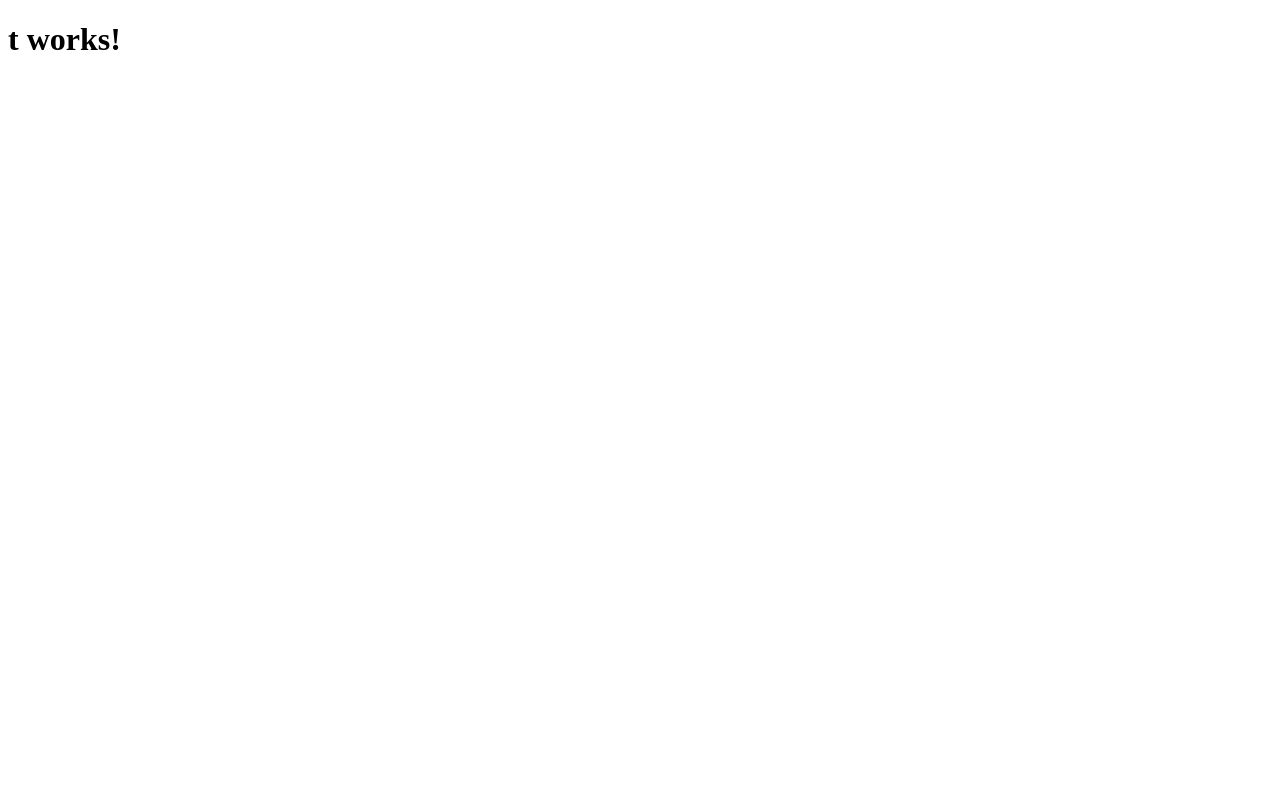
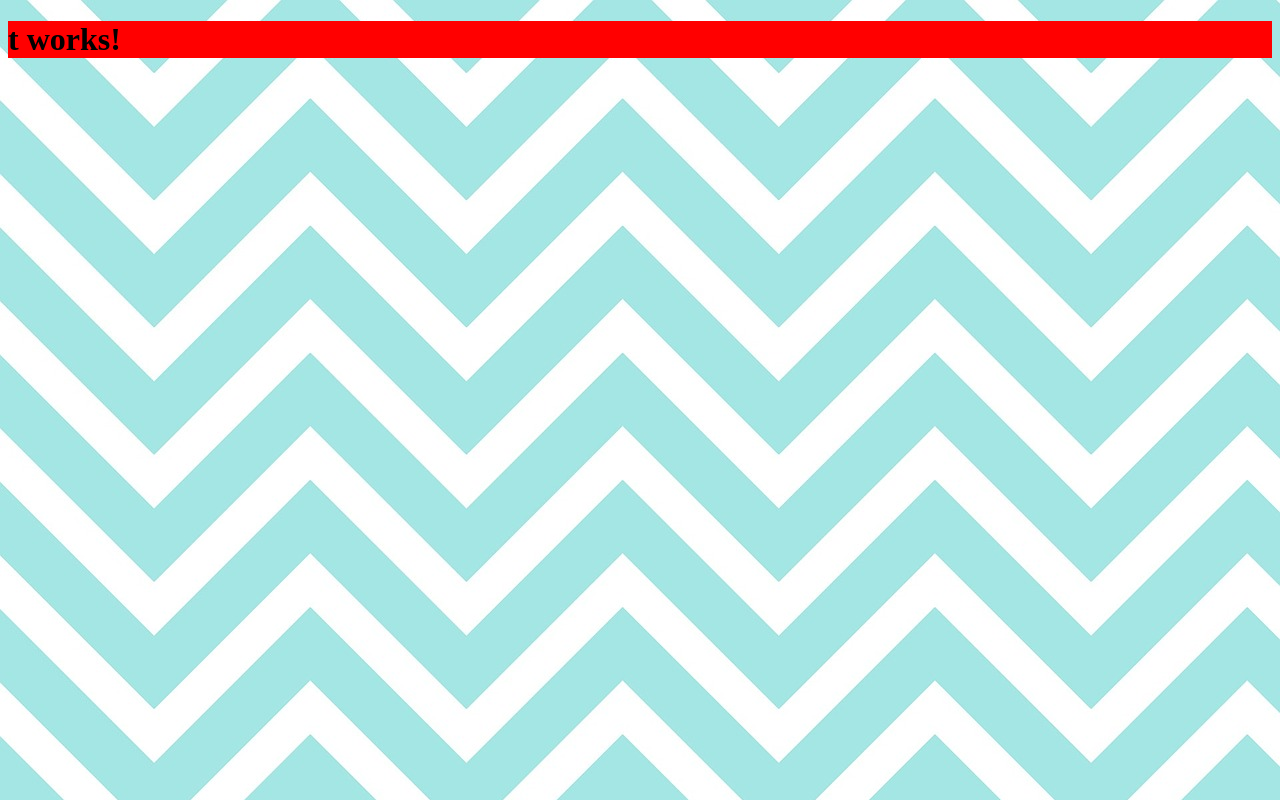
Before and after one commit to mpaulaacosta/nextu-angular2-ejercicio-componentes-y-directivas, an Angular app in the folder tareas/: page / in a window 1280 px wide. Built offline with nearby package versions, Linux system fonts and the light colour scheme.

Commit message:
adicioné archivo de fondo en assets y lo puse como brackground-image de body

```diff
--- a/tareas/src/app/app.component.html
+++ b/tareas/src/app/app.component.html
@@ -1,3 +1,7 @@
-<h1>
-  {{title}}
-</h1>
+<div class="contenedor-principal">
+
+  <h1>
+    {{title}}
+  </h1>
+
+</div>
--- a/tareas/src/styles.css
+++ b/tareas/src/styles.css
@@ -1 +1,8 @@
 /* You can add global styles to this file, and also import other style files */
+.contenedor-principal {
+  background-color: red;
+}
+
+body {
+  background-image: url("assets/chevrons-937583_1280.jpg");
+}
```
Also changed, not shown: tareas/src/assets/chevrons-937583_1280.jpg (added).
